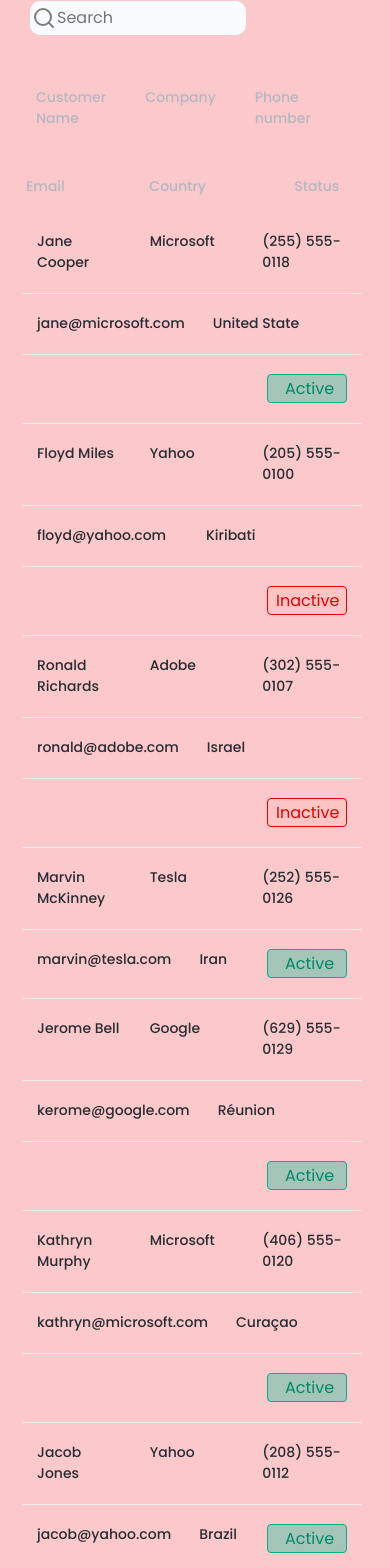
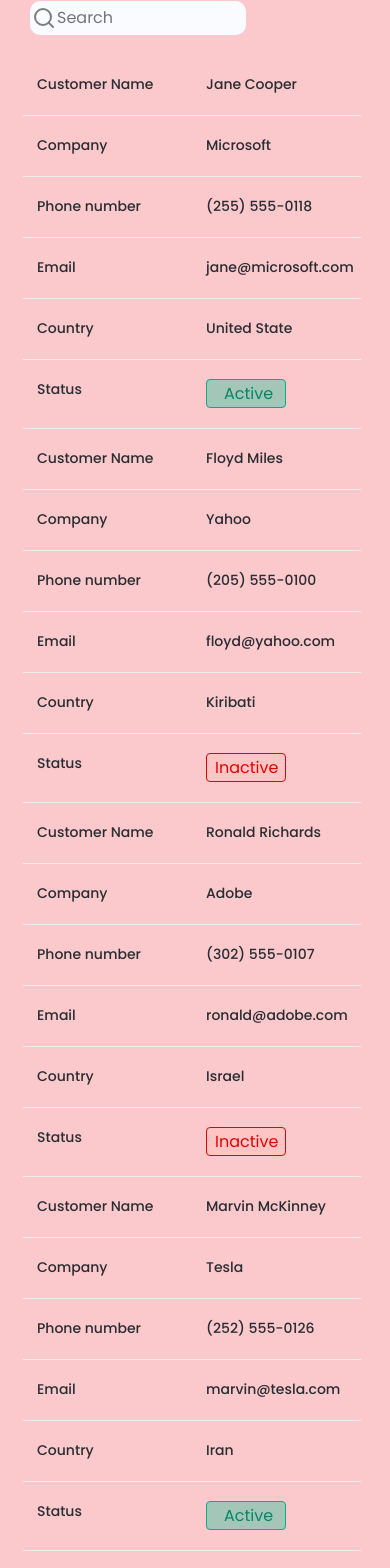
Before and after one commit to Totemy/dashboard-app, a Vue app: page / in a window 390 px wide. Shown: the part 323-1891 px from the top of the page. Built offline with nearby package versions, Linux system fonts and the light colour scheme.

Commit message:
Editing table for mobile version

```diff
--- a/src/components/Customers.vue
+++ b/src/components/Customers.vue
@@ -28,14 +28,19 @@
           <div class="col table__th">Status</div>
         </div>
         <div class="row" v-for="(product, index) in products" :key="index">
-          <TableHeader class=" col d-none"></TableHeader>
+          <div class="col table__td d-lg-none">Customer Name</div>
           <div class="col table__td">
             {{ product.name }}
           </div>
+          <div class="col table__td d-lg-none">Company</div>
           <div class="col table__td">{{ product.company }}</div>
+          <div class="col table__td d-lg-none">Phone number</div>
           <div class="col table__td">{{ product.phone }}</div>
+          <div class="col table__td d-lg-none">Email</div>
           <div class="col table__td">{{ product.email }}</div>
+          <div class="col table__td d-lg-none">Country</div>
           <div class="col table__td">{{ product.country }}</div>
+          <div class="col table__td d-lg-none">Status</div>
           <div class="col table__td">
             <button
               class="btn"
@@ -90,12 +95,9 @@
   </div>
 </template>
 <script>
-import TableHeader from "@/components/TableHeader.vue";
 import productsData from "@/json/products.json";
 export default {
-  components: {
-    TableHeader
-  },
+  components: {},
   data() {
     return {
       products: []
--- a/src/components/TableHeader.vue
+++ /dev/null
@@ -1,24 +0,0 @@
-<template>
-  <div class="table">
-    <div>
-      <div class="col-lg-12">
-        Customer Name
-      </div>
-      <div class="col-lg-12">
-        Company
-      </div>
-      <div class="col-lg-12">
-        Phone number
-      </div>
-      <div class="col-lg-12">
-        Email
-      </div>
-      <div class="col-lg-12">
-        Country
-      </div>
-      <div class="col-lg-12">
-        Status
-      </div>
-    </div>
-  </div>
-</template>
--- a/src/styles/_navbar.scss
+++ b/src/styles/_navbar.scss
@@ -119,6 +119,9 @@
 }
 .profile{
   display: flex;
+  position: absolute;
+  bottom: 30px;
+  width: 100%;
   &__title{
     margin-left: 25px;
   }
@@ -127,6 +130,9 @@
     padding: 2px;
   }
   @include media-breakpoint-down(md) {
+    position: relative;
+    bottom: 0px;
+    justify-content: center;
     &__title{
       color: #ffffff;
     }
--- a/src/styles/_table.scss
+++ b/src/styles/_table.scss
@@ -19,6 +19,10 @@
             text-align: center;
             padding-right: 0px;
         }
+        @include media-breakpoint-down(md){
+            display: none;
+        }
+
     }
     &__td{
         border-bottom: 1px solid #EEEEEE;
@@ -27,7 +31,20 @@
         &:last-child{
             text-align: right;
         }
+        @include media-breakpoint-down(md){
+            &:last-child{
+                text-align: left;
+            }
+            @include make-col(6);
+        }
+
     }
+    &__mobile{
+        @include media-breakpoint-up(md){
+            display: none;
+        }
+    }
+
 }
 .table-wrapper{
     padding: 0px 34px 0px 28px;
```
